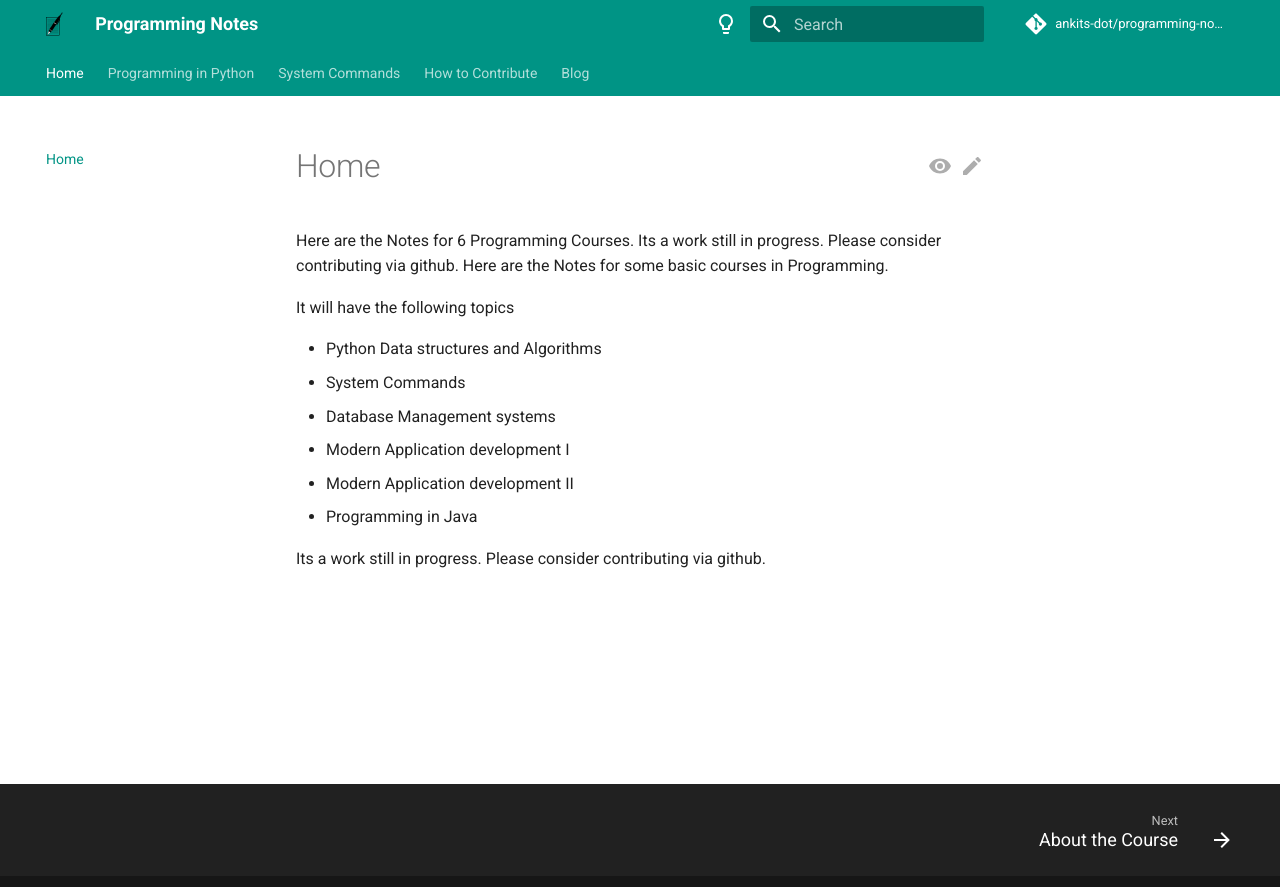
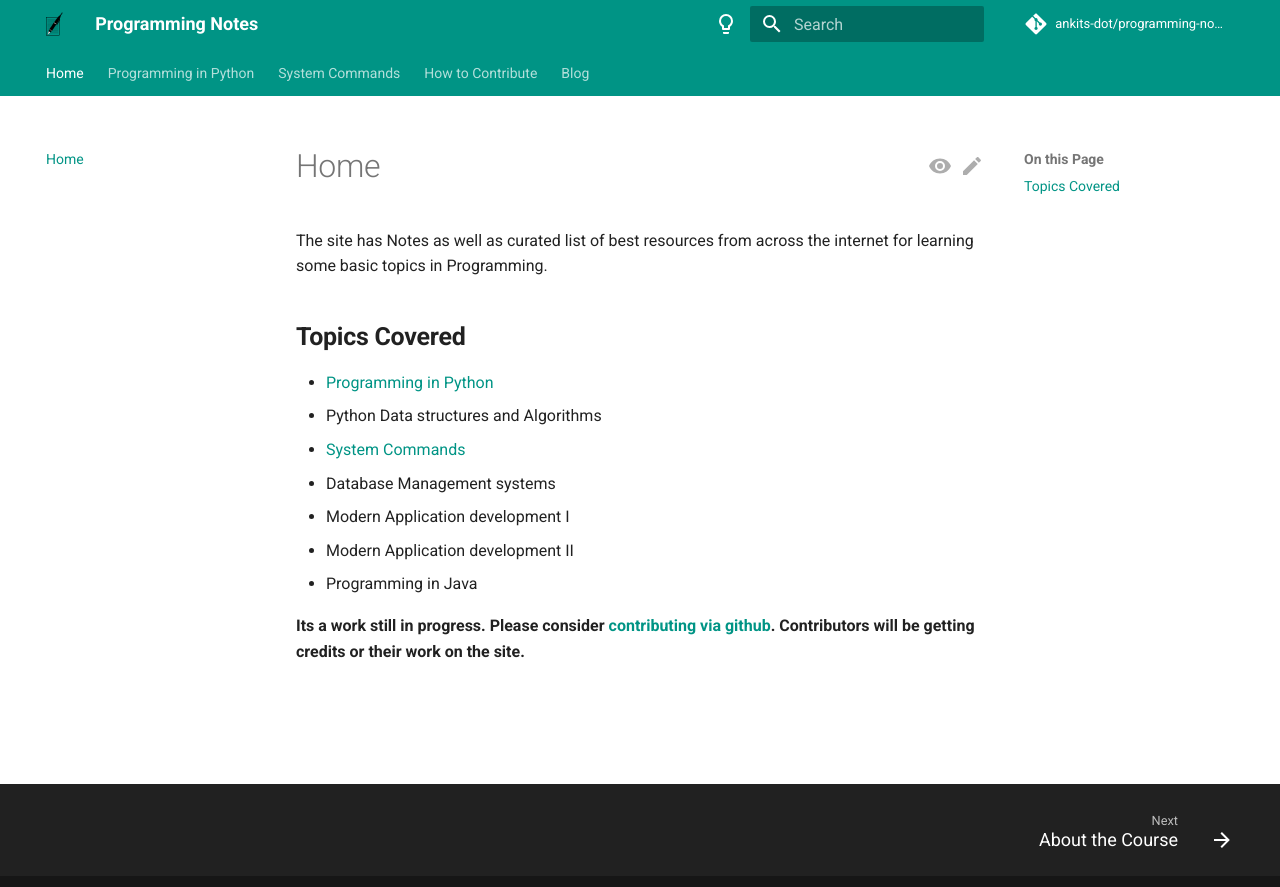
Before and after one commit to ankits-dot/mkdocs_site, an MkDocs documentation site: the page built from docs/index.md, in a window 1280 px wide. Shown: the top 887 px of the page. Built offline with MkDocs 1.6.1 and Material for MkDocs 9.7.7, drawn with Linux system fonts in a browser that asks for light colours; comment, search, counter and statistics services are not loaded.

```diff
--- a/docs/index.md
+++ b/docs/index.md
@@ -1,13 +1,13 @@
-Here are the Notes for 6 Programming Courses. Its a work still in progress. Please consider contributing via github.
-Here are the Notes for some basic courses in Programming.
+The site has Notes as well as curated list of best resources from across the internet for learning some basic topics in Programming.
 
-It will have the following topics
+## **Topics Covered**
 
+- [Programming in Python](python/about/index.md)
 - Python Data structures and Algorithms
-- System Commands
+- [System Commands](system-commands/about/index.md)
 - Database Management systems
 - Modern Application development I
 - Modern Application development II
 - Programming in Java
 
-Its a work still in progress. Please consider contributing via github.
+**Its a work still in progress. Please consider [contributing via github](contribute). Contributors will be getting credits or their work on the site.**
```
Also changed, not shown: docs/blog/posts/A Novel initiative.md (deleted, +0 -7 lines), docs/blog/posts/first post.md (added, +10 -0 lines), docs/blog/posts/second post.md (deleted, +0 -5 lines), docs/python/index.md (deleted), docs/system-commands/index.md (deleted).
